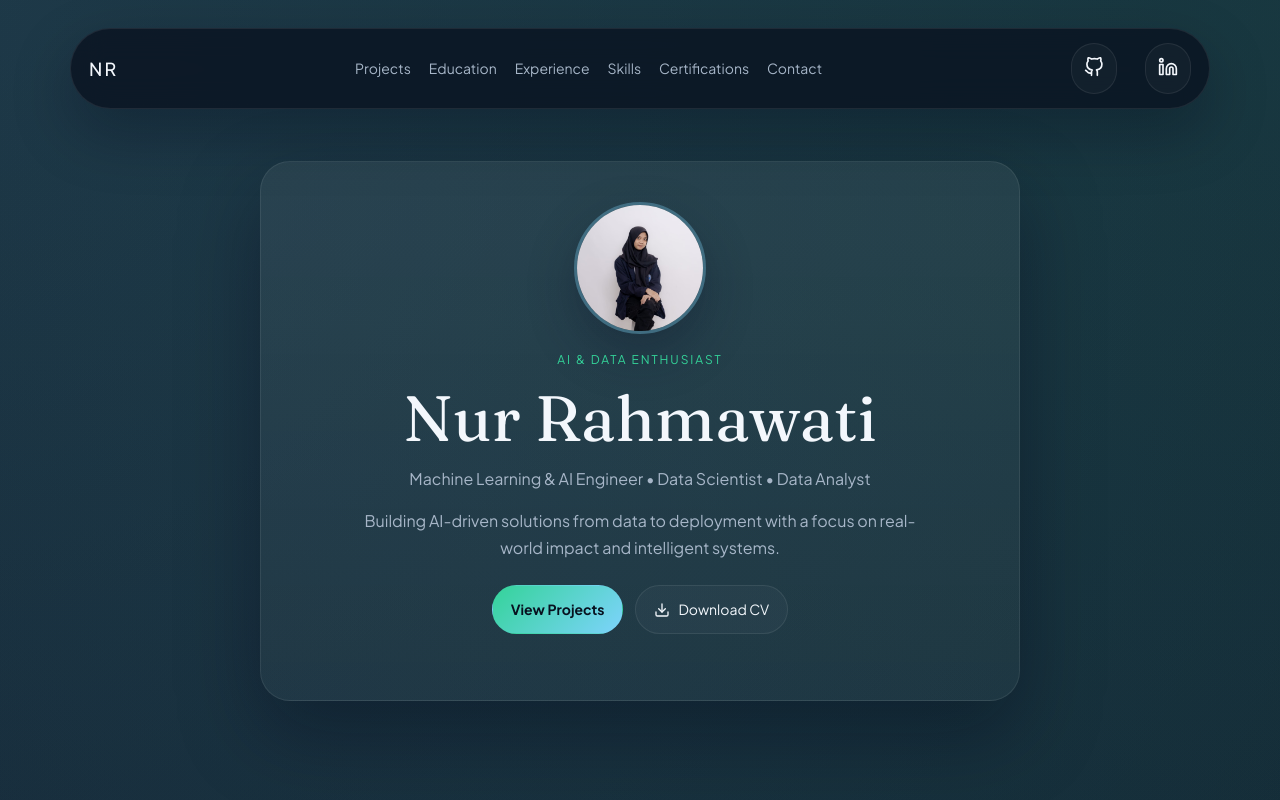
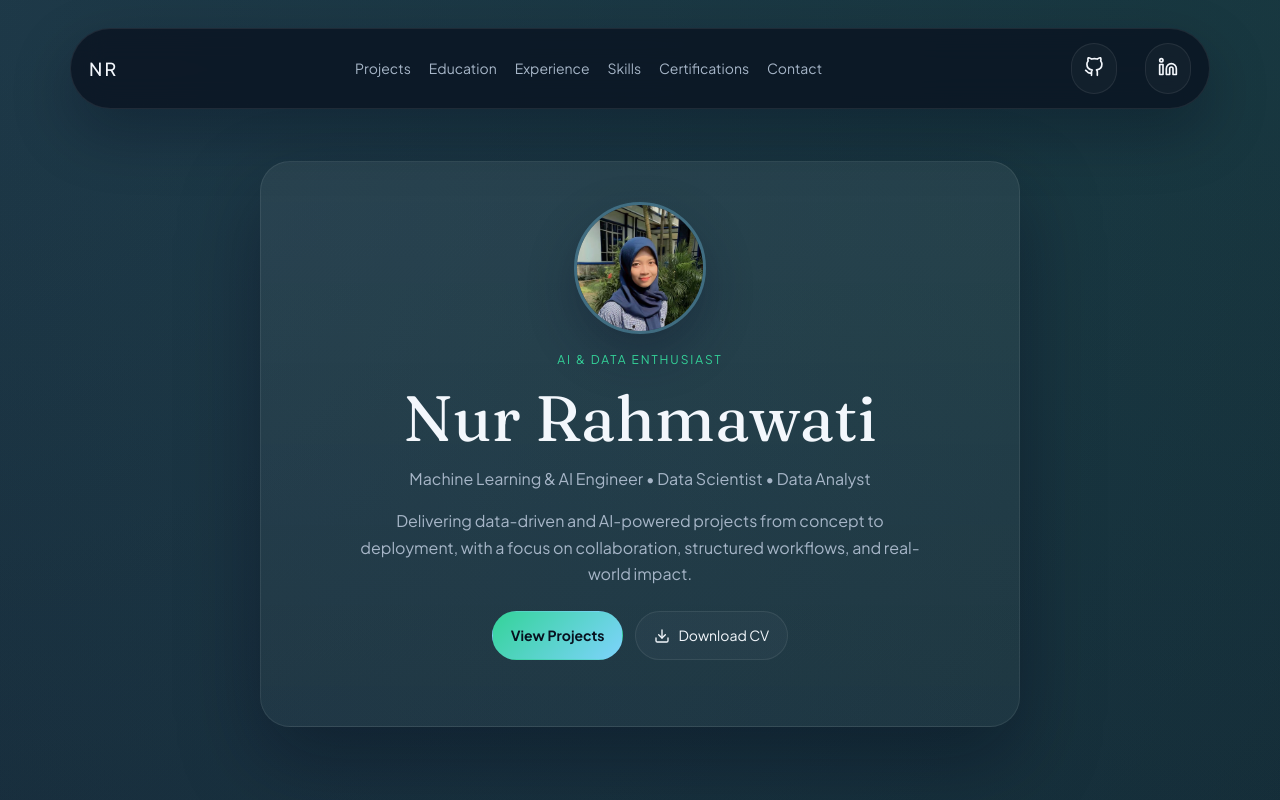
Before and after one commit to nurrahmawt/portfolio, a Next.js app: page / in a window 1280 px wide. Shown: the top 800 px of the page. Built offline with nearby package versions, Linux system fonts and the light colour scheme.

Commit message:
fix profile and introduction

```diff
--- a/components/Hero.tsx
+++ b/components/Hero.tsx
@@ -6,7 +6,7 @@ export default function Hero() {
     <section id="home" className={styles.hero}>
       <div className={`container ${styles.wrapper}`}>
         <div className={styles.card}>
-          <img src="/image/profile.jpg" alt="profile" className={styles.avatar} />
+          <img src="/image/profile2.jpeg" alt="profile" className={styles.avatar} />
 
           <p className={styles.badge}>AI & Data Enthusiast</p>
 
@@ -17,7 +17,7 @@ export default function Hero() {
           </p>
 
           <p className={styles.summary}>
-            Building AI-driven solutions from data to deployment with a focus on real-world impact and intelligent systems.
+            Delivering data-driven and AI-powered projects from concept to deployment, with a focus on collaboration, structured workflows, and real-world impact.
           </p>
 
           <div className={styles.actions}>
```
Also changed, not shown: public/image/profile.jpg (deleted), public/image/profile2.jpeg (added).
